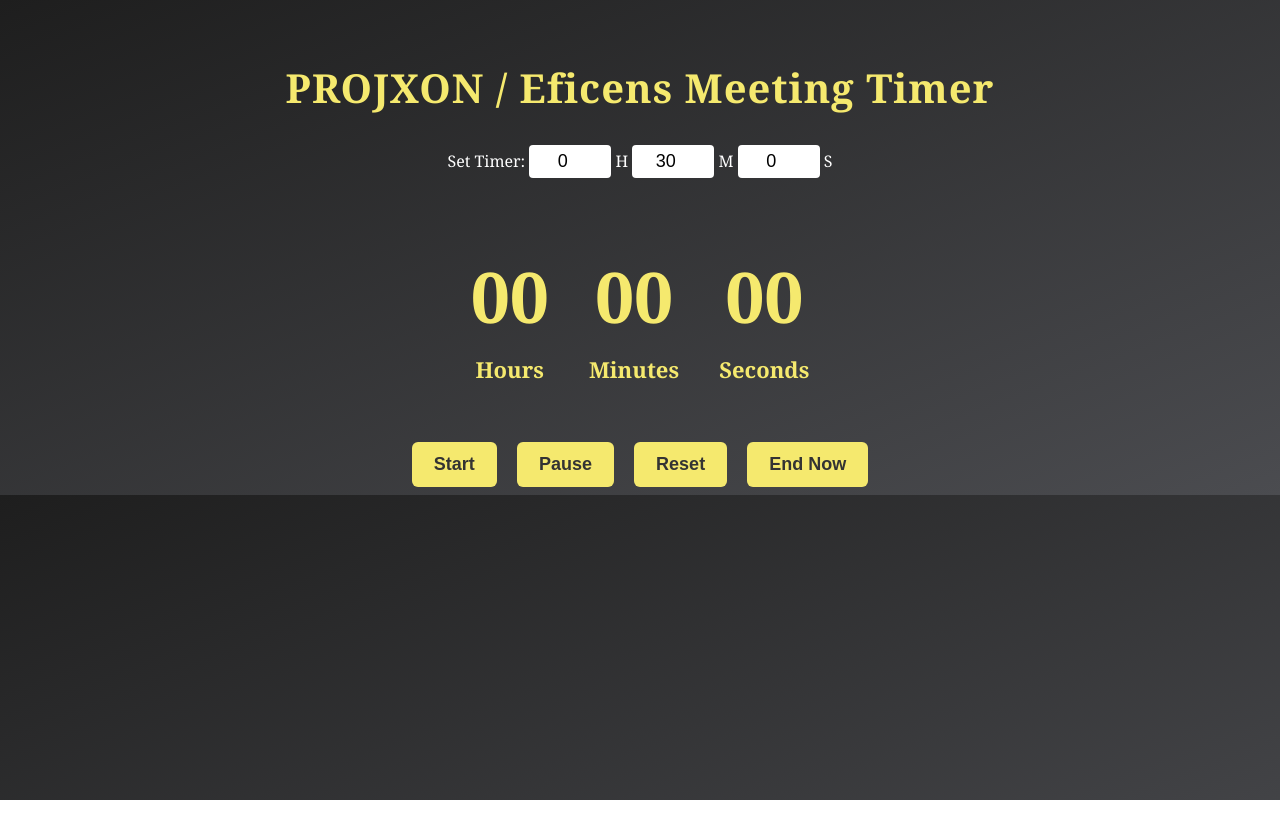
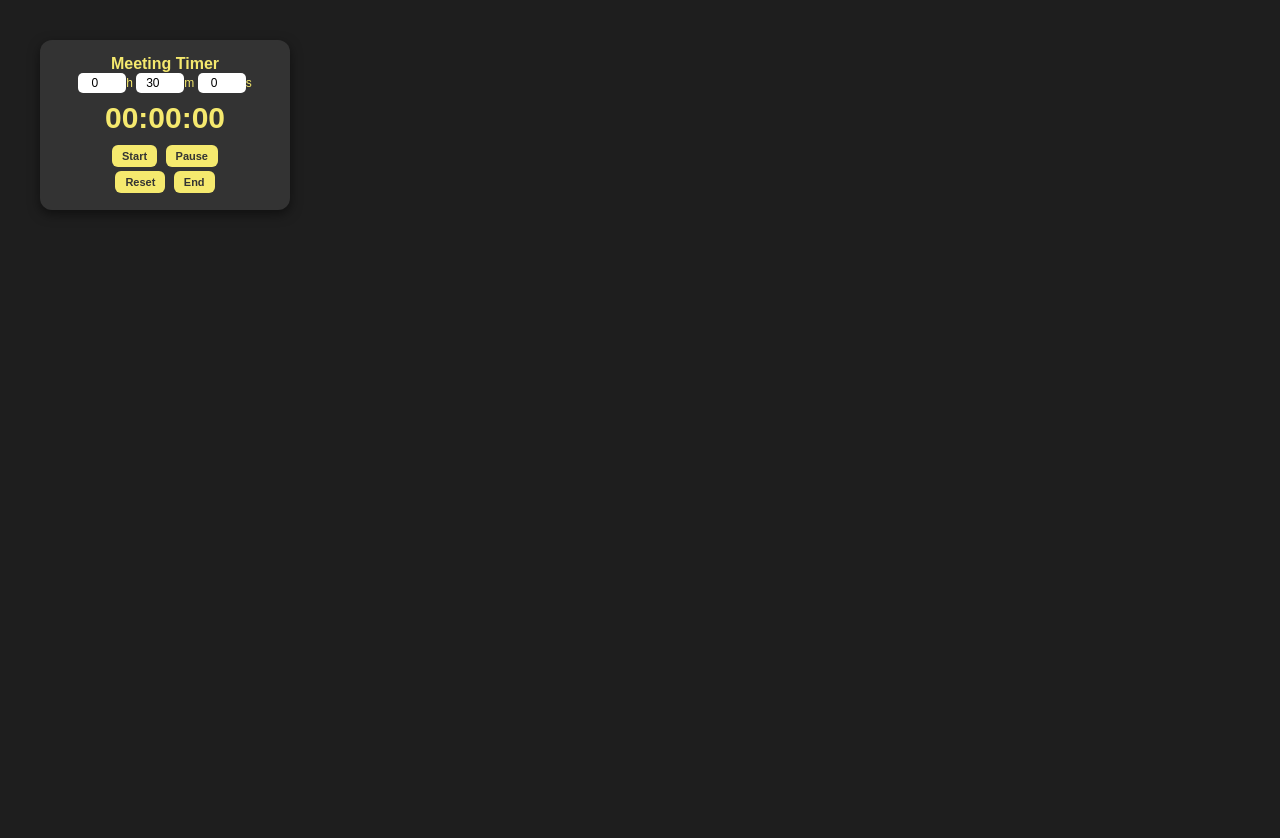
Before and after one commit to Atharva309/meeting-timer, a plain HTML site: page index.html in a window 1280 px wide. Shown: the top 838 px of the page. Before the commit the page ends 800 px from the top, so only its background shows below. Drawn offline with Linux system fonts and the light colour scheme.

Commit message:
Revamp countdown timer widget and styles
Updated the countdown timer widget with new styling and functionality.

```diff
--- a/index.html
+++ b/index.html
@@ -2,109 +2,82 @@
 <html lang="en">
 <head>
 <meta charset="UTF-8">
-<title>Custom Countdown Timer</title>
+<title>Floating Timer Widget</title>
 <style>
     body {
         margin: 0;
-        padding: 0;
-        font-family: Georgia, serif;
-        background: linear-gradient(to bottom right, #1e1e1e, #4b4c50);
-        color: #f5e96e;
-        text-align: center;
+        background: #1e1e1e;
+        height: 200vh;
+        user-select: none; /* Prevent dragging highlighting */
     }
 
-    h1 {
-        margin-top: 60px;
-        font-size: 40px;
-        letter-spacing: 1px;
+    .timer-widget {
+        position: fixed;
+        top: 40px;
+        left: 40px;
+        background: #333;
+        color: #f5e96e;
+        width: 220px;
+        padding: 15px;
+        border-radius: 12px;
+        box-shadow: 0 4px 12px rgba(0,0,0,0.5);
+        font-family: Arial, sans-serif;
+        z-index: 999999; /* Always on top */
+        cursor: grab;
     }
 
-    .timer-container {
-        margin-top: 70px;
-        display: flex;
-        justify-content: center;
-        gap: 40px;
-        font-size: 70px;
-        font-weight: bold;
+    .inputs input {
+        width: 42px;
+        padding: 3px;
+        font-size: 12px;
+        text-align: center;
+        border-radius: 5px;
+        border: none;
     }
 
-    .label {
-        font-size: 22px;
-        margin-top: 10px;
-        color: #f5e96e;
-    }
-
-    .controls {
-        margin-top: 50px;
+    .timer-display {
+        font-size: 30px;
+        text-align: center;
+        font-weight: bold;
+        margin: 8px 0;
     }
 
     button {
+        padding: 5px 10px;
+        margin: 2px;
+        font-size: 11px;
+        border-radius: 6px;
+        border: none;
+        font-weight: bold;
+        cursor: pointer;
         background: #f5e96e;
-        border: none;
-        padding: 12px 22px;
-        border-radius: 6px;
-        margin: 8px;
-        font-size: 18px;
-        cursor: pointer;
         color: #333;
-        font-weight: bold;
-        transition: 0.2s;
     }
-
-    button:hover {
-        background: #fff2a8;
-    }
-
-    .input-section {
-        margin-top: 30px;
-        color: white;
-    }
-
-    input {
-        width: 70px;
-        padding: 6px;
-        font-size: 18px;
-        border-radius: 4px;
-        border: none;
-        text-align: center;
-    }
-
 </style>
 </head>
 <body>
 
-<h1>PROJXON / Eficens Meeting Timer</h1>
+<div class="timer-widget" id="dragWidget">
+    <div style="font-size:16px; font-weight:bold; text-align:center;">Meeting Timer</div>
 
-<div class="input-section">
-    Set Timer:
-    <input id="hoursInput" type="number" value="0" min="0"> H
-    <input id="minutesInput" type="number" value="30" min="0"> M
-    <input id="secondsInput" type="number" value="0" min="0"> S
-</div>
+    <div class="inputs" style="text-align:center; margin-bottom:8px; font-size:12px;">
+        <input id="hoursInput" type="number" value="0" min="0">h
+        <input id="minutesInput" type="number" value="30" min="0">m
+        <input id="secondsInput" type="number" value="0" min="0">s
+    </div>
 
-<div class="timer-container">
-    <div>
-        <div id="hours">00</div>
-        <div class="label">Hours</div>
-    </div>
-    <div>
-        <div id="minutes">00</div>
-        <div class="label">Minutes</div>
-    </div>
-    <div>
-        <div id="seconds">00</div>
-        <div class="label">Seconds</div>
+    <div class="timer-display" id="timer">00:00:00</div>
+
+    <div style="text-align:center;">
+        <button onclick="startTimer()">Start</button>
+        <button onclick="pauseTimer()">Pause</button><br>
+        <button onclick="resetTimer()">Reset</button>
+        <button onclick="endTimer()">End</button>
     </div>
 </div>
 
-<div class="controls">
-    <button onclick="startTimer()">Start</button>
-    <button onclick="pauseTimer()">Pause</button>
-    <button onclick="resetTimer()">Reset</button>
-    <button onclick="endTimer()">End Now</button>
-</div>
-
 <script>
+    // TIMER LOGIC
     let timerInterval;
     let remainingSeconds = 0;
     let paused = false;
@@ -113,17 +86,15 @@
         let hrs = Math.floor(remainingSeconds / 3600);
         let mins = Math.floor((remainingSeconds % 3600) / 60);
         let secs = remainingSeconds % 60;
-
-        document.getElementById("hours").textContent = String(hrs).padStart(2, "0");
-        document.getElementById("minutes").textContent = String(mins).padStart(2, "0");
-        document.getElementById("seconds").textContent = String(secs).padStart(2, "0");
+        document.getElementById("timer").textContent =
+            `${String(hrs).padStart(2, "0")}:${String(mins).padStart(2, "0")}:${String(secs).padStart(2, "0")}`;
     }
 
     function startTimer() {
         if (!paused) {
-            let h = parseInt(document.getElementById("hoursInput").value) || 0;
-            let m = parseInt(document.getElementById("minutesInput").value) || 0;
-            let s = parseInt(document.getElementById("secondsInput").value) || 0;
+            const h = parseInt(hoursInput.value) || 0;
+            const m = parseInt(minutesInput.value) || 0;
+            const s = parseInt(secondsInput.value) || 0;
             remainingSeconds = h * 3600 + m * 60 + s;
         }
         paused = false;
@@ -145,11 +116,11 @@
     }
 
     function resetTimer() {
+        paused = false;
         clearInterval(timerInterval);
-        paused = false;
-        let h = parseInt(document.getElementById("hoursInput").value) || 0;
-        let m = parseInt(document.getElementById("minutesInput").value) || 0;
-        let s = parseInt(document.getElementById("secondsInput").value) || 0;
+        const h = parseInt(hoursInput.value) || 0;
+        const m = parseInt(minutesInput.value) || 0;
+        const s = parseInt(secondsInput.value) || 0;
         remainingSeconds = h * 3600 + m * 60 + s;
         updateDisplay();
     }
@@ -157,3 +128,21 @@
     function endTimer() {
         clearInterval(timerInterval);
         remainingSeconds = 0;
+        updateDisplay();
+    }
+
+    updateDisplay();
+
+    // DRAGGING LOGIC (FULL FIX)
+    const widget = document.getElementById("dragWidget");
+    let isDragging = false;
+    let offsetX = 0;
+    let offsetY = 0;
+
+    widget.addEventListener("mousedown", (e) => {
+        isDragging = true;
+        widget.style.cursor = "grabbing";
+
+        offsetX = e.clientX - widget.offsetLeft;
+        offsetY = e.clientY - widget.offsetTop;
+    });
```
